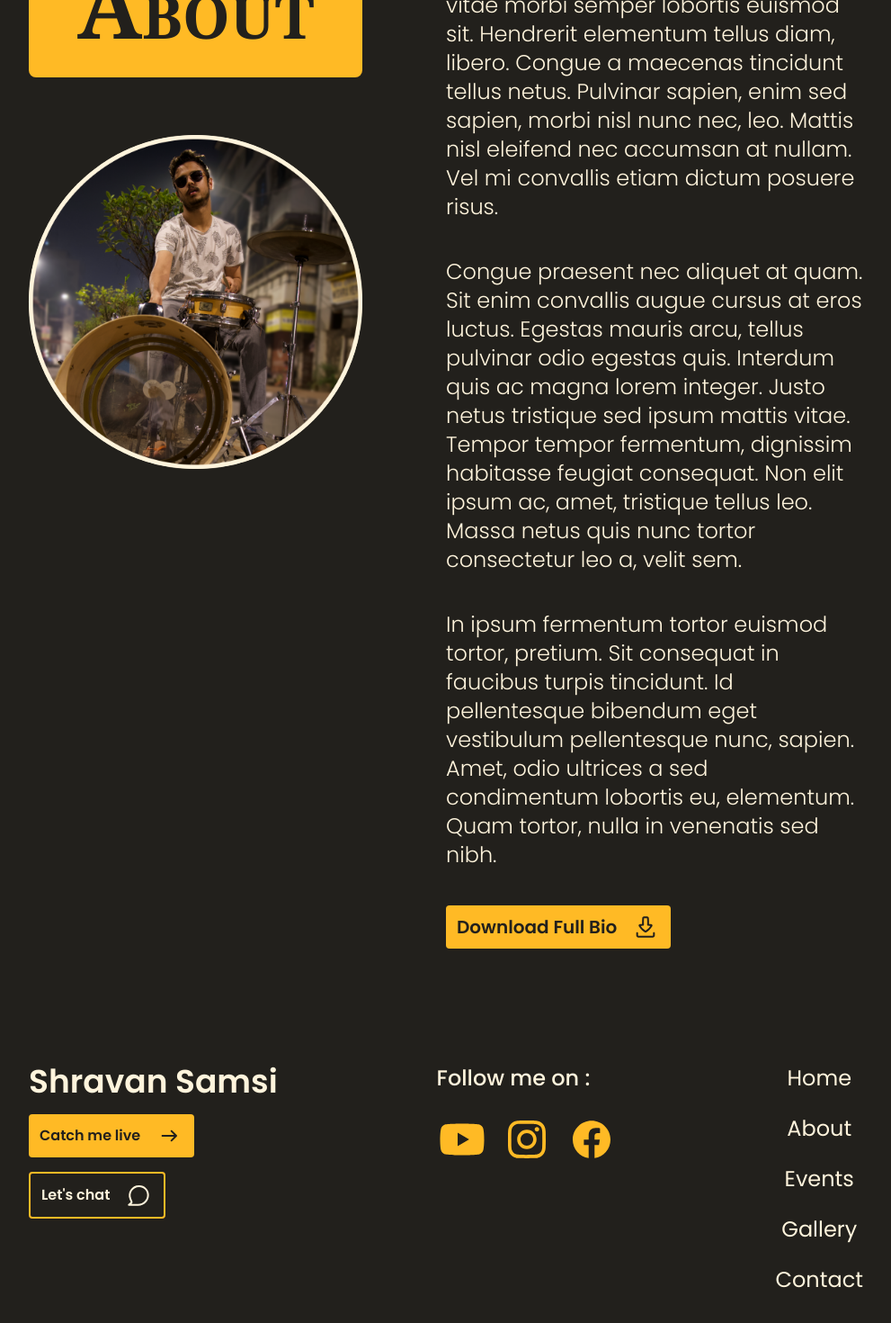
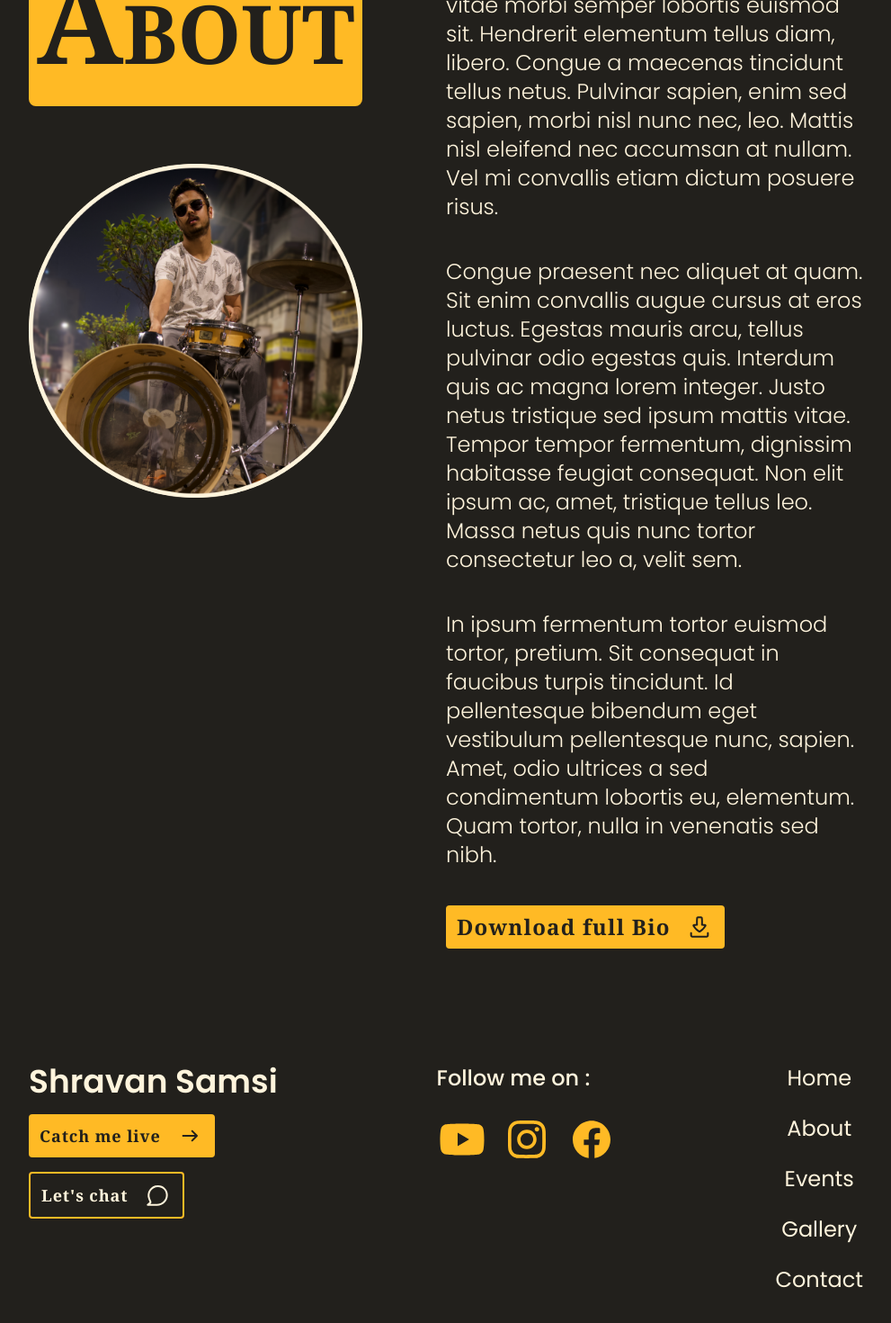
Before and after one commit to NeeshSamsi/shravansamsi, a Next.js app: page /about in a window 1280 px wide. Shown: the part 238-1708 px from the top of the page at 90% size, without its empty margins (144-1135 px from the left). Built offline with nearby package versions, Linux system fonts and the light colour scheme; what tailwind-hamburgers would draw is missing.

Commit message:
fix: Serif in buttons and associated sizing

```diff
--- a/components/Button.tsx
+++ b/components/Button.tsx
@@ -12,7 +12,7 @@ export enum ButtonTypes {
 export default function Button({ type, text, icon }: ButtonProps) {
   return (
     <button
-      className={`text-sans flex items-center gap-2 self-center md:self-start rounded px-3 py-2 font-bold transition-all md:gap-4
+      className={`flex items-center gap-2 self-center rounded px-3 py-2 font-serif font-bold tracking-wider transition-all md:gap-4 md:self-start
       ${type === ButtonTypes.Primary && `bg-accent text-dark hover:bg-light`}
       ${
         type === ButtonTypes.Secondary &&
--- a/components/Footer.tsx
+++ b/components/Footer.tsx
@@ -8,7 +8,7 @@ export default function Footer() {
       className="flex flex-col gap-12 py-8 px-4 sm:px-8 md:flex-row md:justify-between md:gap-0 md:px-12 lg:px-32 xl:px-44 2xl:px-56 3xl:mx-auto 3xl:max-w-[144rem]
     3xl:px-0"
     >
-      <div className="flex flex-col items-center gap-4">
+      <div className="flex flex-col items-center gap-4 text-lg">
         <h3 className="text-3xl font-bold lg:text-3xl xl:text-4xl">
           Shravan Samsi
         </h3>
--- a/pages/about.tsx
+++ b/pages/about.tsx
@@ -19,7 +19,7 @@ const About: NextPage = () => {
       <main className="px-4 pt-16 pb-24 sm:px-8 md:px-12 lg:px-32 xl:px-44 2xl:px-56 3xl:mx-auto 3xl:max-w-[144rem] 3xl:px-0">
         <div className="flex flex-col gap-10 md:flex-row md:justify-between md:gap-0">
           <div className="flex w-full flex-col gap-12 md:w-2/5 xl:gap-16">
-            <h1 className="font-smallcaps rounded-lg bg-accent py-8 text-center font-serif text-6xl font-bold text-dark xl:text-8xl">
+            <h1 className="font-smallcaps rounded-lg bg-accent py-8 text-center font-serif text-6xl font-bold text-dark xl:text-9xl">
               About
             </h1>
 
@@ -59,10 +59,10 @@ const About: NextPage = () => {
               venenatis sed nibh.
             </p>
 
-            <a href="https://shravansamsi.com/" className="text-lg lg:text-xl">
+            <a href="https://shravansamsi.com/" className="text-xl lg:text-2xl">
               <Button
                 type={ButtonTypes.Primary}
-                text="Download Full Bio"
+                text="Download full Bio"
                 icon={<Download />}
               />
             </a>
--- a/pages/index.tsx
+++ b/pages/index.tsx
@@ -35,7 +35,7 @@ const Home: NextPage = () => {
               Pellentesque sit amet sapien.
             </p>
 
-            <div className="mb-6 flex items-center justify-center gap-4 text-xs sm:text-sm md:gap-6 lg:justify-start lg:gap-2 lg:text-base xl:gap-6 2xl:gap-10 2xl:text-xl 3xl:text-2xl">
+            <div className="mb-6 flex items-center justify-center gap-4 text-sm sm:text-base md:gap-6 lg:justify-start lg:gap-2 lg:text-lg xl:gap-6 2xl:gap-10 2xl:text-2xl 3xl:text-3xl">
               <Link href="/events">
                 <a>
                   <Button
```
